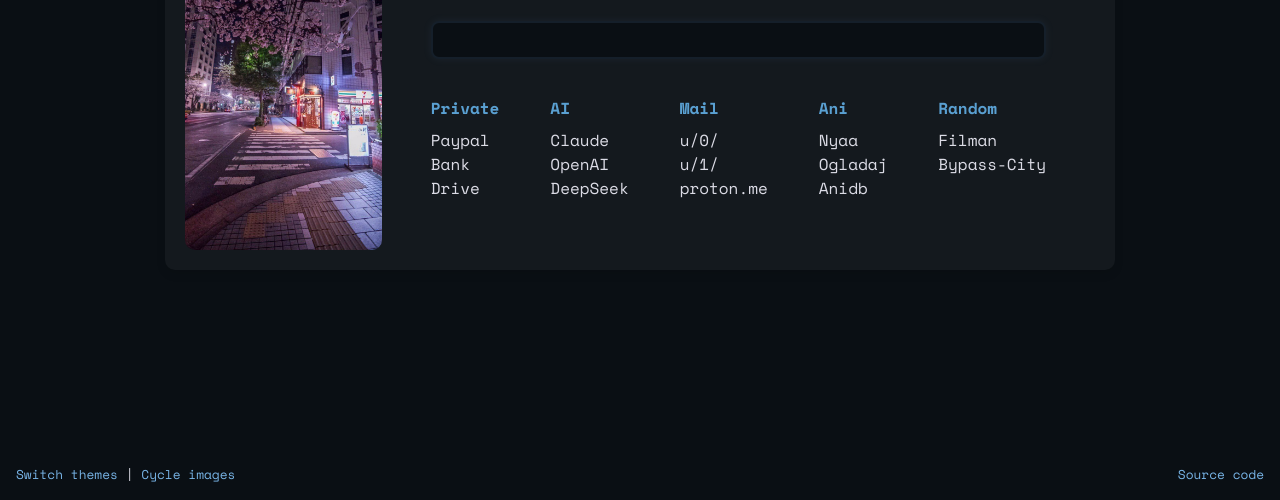
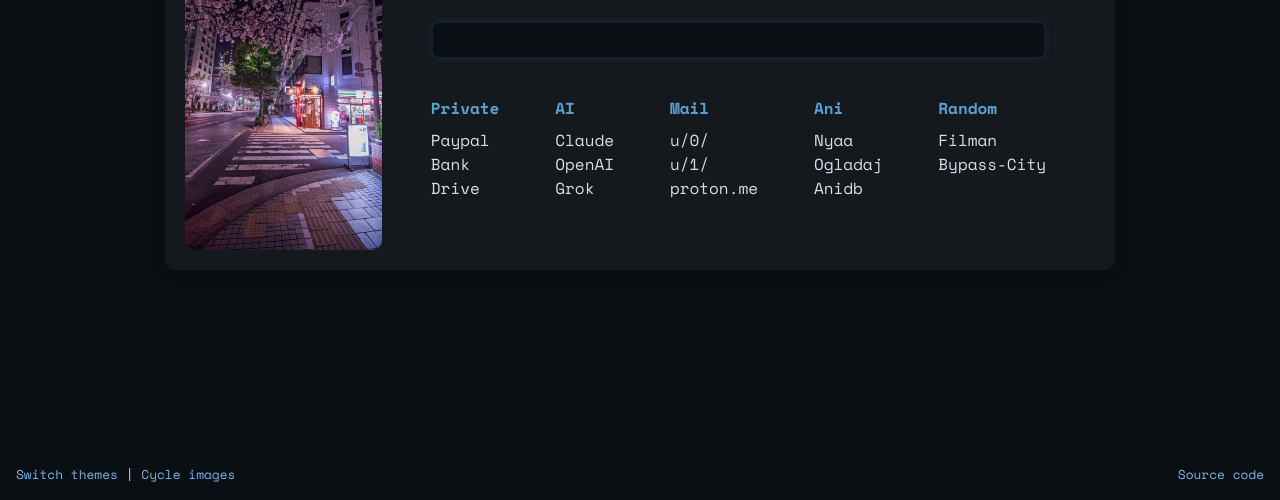
Before and after one commit to sekuji/sekuji.github.io, a plain HTML site: page index.html in a window 1280 px wide. Shown: the part 300-800 px from the top of the page. Drawn offline with nearby package versions, Linux system fonts and the light colour scheme; a script that the page names is missing.

Commit message:
Update index.html

```diff
--- a/index.html
+++ b/index.html
@@ -45,7 +45,7 @@
               <ul>
                 <li><a href="https://claude.ai/new">Claude</a></li>
                 <li><a href="https://chatgpt.com/">OpenAI</a></li>
-                <li><a href="https://chat.deepseek.com/">DeepSeek</a></li>
+                <li><a href="https://x.com/i/grok">Grok</a></li>
               </ul>
             </div>
 
```
